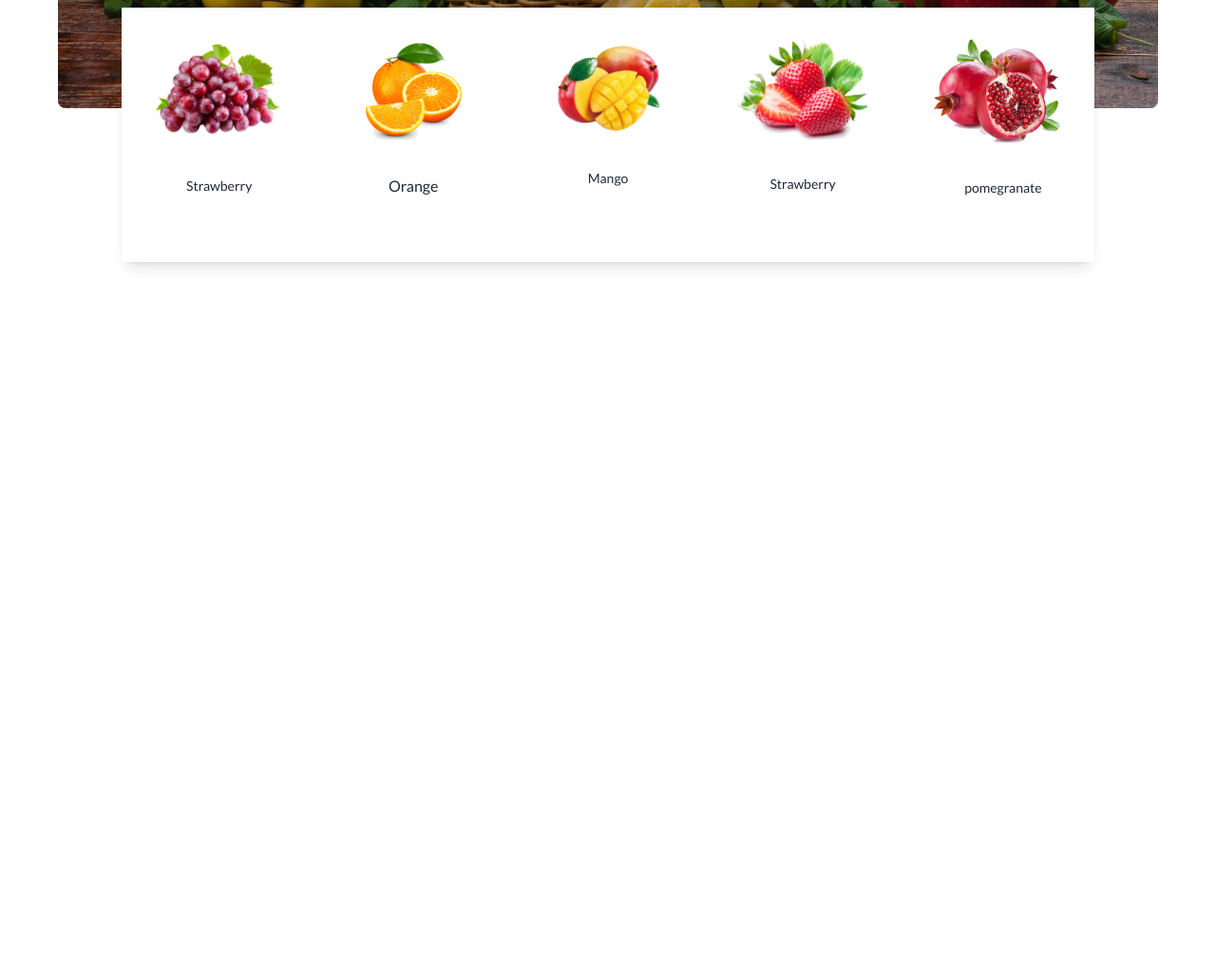
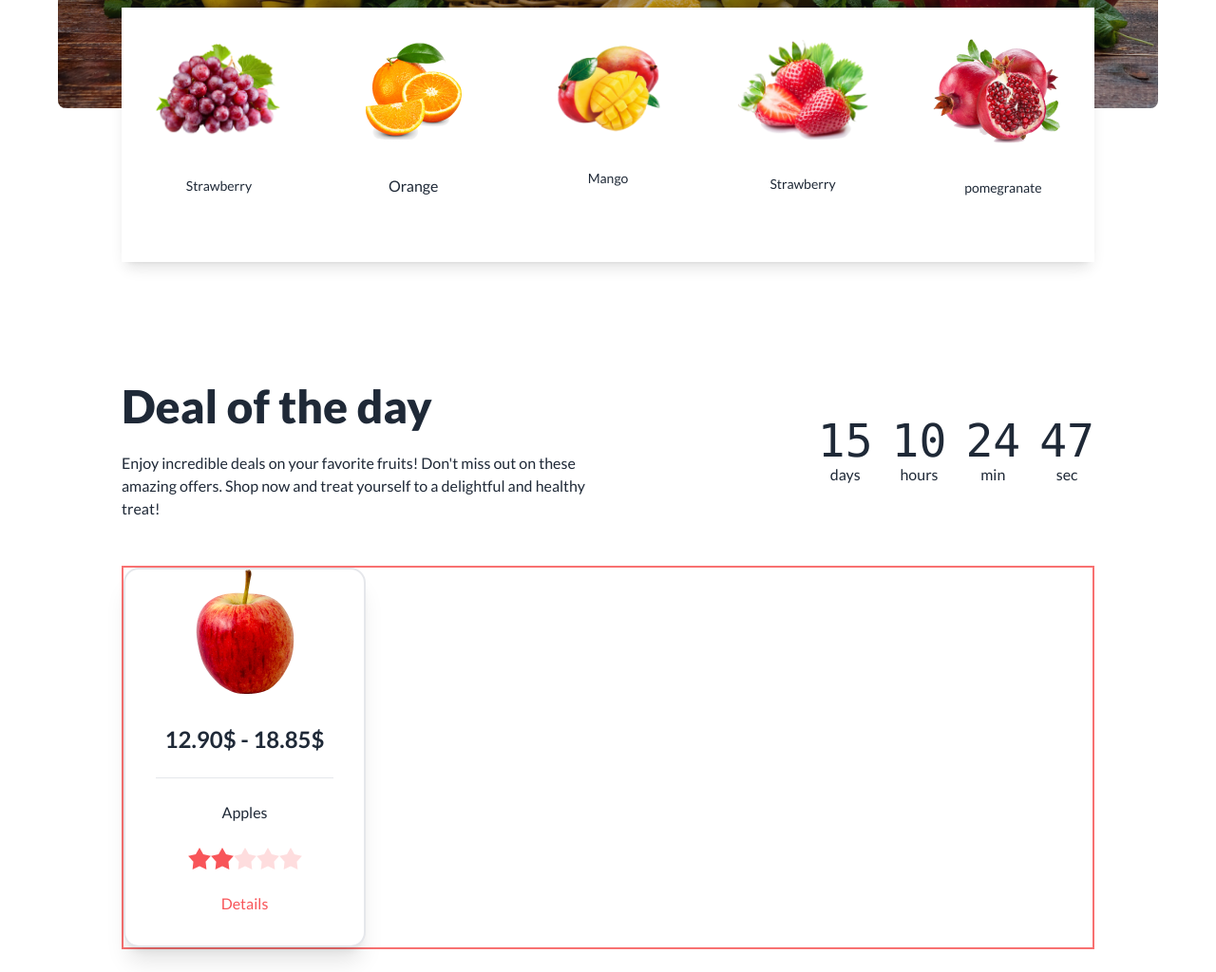
Before and after one commit to jibon49/B8A3-fruit-brust-assignment, a plain HTML site: page index.html in a window 1280 px wide. Shown: the part 531-1555 px from the top of the page at 95% size. Before the commit the page ends 831 px from the top, so only its background shows below. Drawn offline with nearby package versions, Linux system fonts and the light colour scheme; grey boxes are pictures that could not be loaded.

Commit message:
deal of the day

```diff
--- a/index.html
+++ b/index.html
@@ -190,7 +190,7 @@
                 <div class="card card-compact bg-base-100 rounded-none p-8">
                     <figure><img src="./images/fruit1.png" alt="" /></figure>
                     <div class="card-body">
-                        <h2 class="text-center p-5">Strawberry</h2>
+                        <h2 class="text-center pt-5">Strawberry</h2>
 
                     </div>
                 </div>
@@ -233,6 +233,72 @@
             </div>
 
         </section>
+
+        <!-- Deal of the day -->
+        <section class="mt-32">
+
+            <!-- headings -->
+            <div class="flex items-center justify-between">
+                <div class="w-1/2">
+                    <h1 class="text-5xl font-extrabold mb-6">Deal of the day</h1>
+                    <p class="">Enjoy incredible deals on your favorite fruits! Don't miss out on these amazing offers. Shop now and treat yourself to a delightful and healthy treat!</p>
+                </div>
+
+                <!-- timer -->
+                <div>
+                    <div class="grid grid-flow-col gap-5 text-center auto-cols-max">
+                        <div class="flex flex-col">
+                          <span class="countdown font-mono text-5xl">
+                            <span style="--value:15;"></span>
+                          </span>
+                          days
+                        </div>
+                        <div class="flex flex-col">
+                          <span class="countdown font-mono text-5xl">
+                            <span style="--value:10;"></span>
+                          </span>
+                          hours
+                        </div>
+                        <div class="flex flex-col">
+                          <span class="countdown font-mono text-5xl">
+                            <span style="--value:24;"></span>
+                          </span>
+                          min
+                        </div>
+                        <div class="flex flex-col">
+                          <span class="countdown font-mono text-5xl">
+                            <span style="--value:47;"></span>
+                          </span>
+                          sec
+                        </div>
+                      </div>
+                </div>
+            </div>
+
+            <!-- card container-->
+            <div class="grid grid-cols-4 border-red-400 border-2 mt-12">
+
+                <!-- card -->
+                <div class="card border-2 bg-base-100 shadow-xl">
+                    <figure><img src="./images/fruit6.png" alt="Shoes" /></figure>
+                    <div class="card-body text-center space-y-4">
+                      <h2 class="font-bold text-2xl">12.90$ - 18.85$</h2>
+                      <hr>
+                      <p>Apples</p>
+                      <div class="flex flex-col card-actions justify-center items-center mx-auto space-y-4">
+                        <div class="rating">
+                            <input type="radio" name="rating-2" class="mask mask-star-2 bg-[#F85559]" />
+                            <input type="radio" name="rating-2" class="mask mask-star-2 bg-[#F85559]" checked />
+                            <input type="radio" name="rating-2" class="mask mask-star-2 bg-[#F85559]" />
+                            <input type="radio" name="rating-2" class="mask mask-star-2 bg-[#F85559]" />
+                            <input type="radio" name="rating-2" class="mask mask-star-2 bg-[#F85559]" />
+                          </div>
+                        <button class="text-[#F85559]">Details</button>
+                      </div>
+                    </div>
+                  </div>
+            </div>
+        </section>
     </main>
     <footer>
 
```
